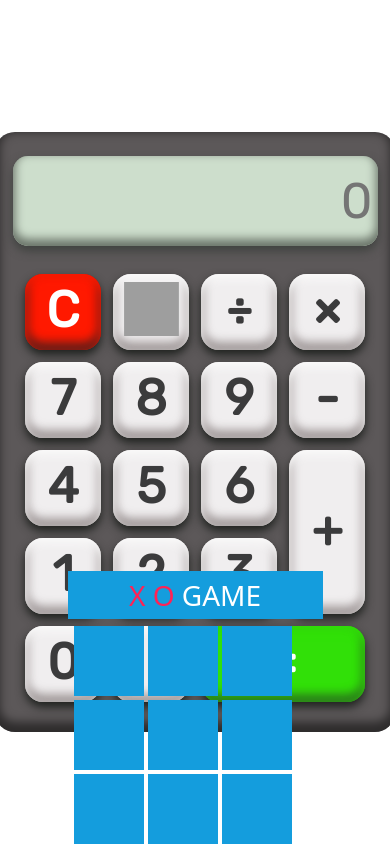
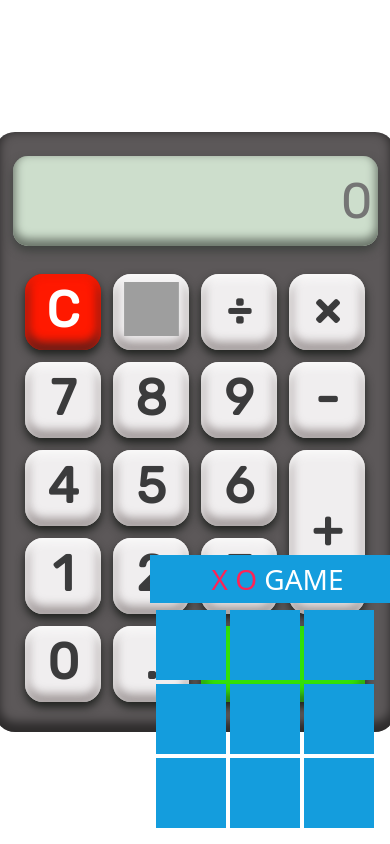
Before and after one commit to i7ego/mini_games, a plain HTML site: page index.html in a window 390 px wide. Shown: the part 750-1594 px from the top of the page. Drawn offline with Linux system fonts and the light colour scheme; grey boxes are pictures that could not be loaded; files whose address does not match are found by name; a web font is replaced by a local one.

Commit message:
Update mains.css

```diff
--- a/mains.css
+++ b/mains.css
@@ -225,9 +225,9 @@ table {
 	  color: white;
 	  margin: auto;
 	  font-size: 28px;
-	  position: relative;
-	  left : 0;
-	  top: 200;
+	  position: absolute;
+	  left : 150px;
+	  top: 1300px;
   }
   }
   .titlegame{
```
